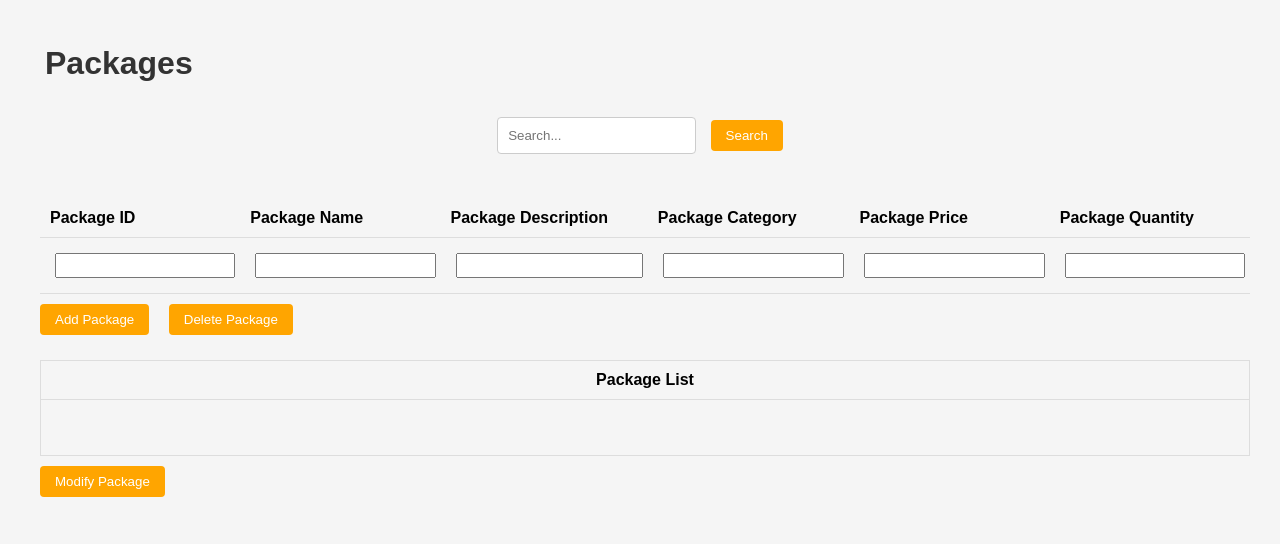
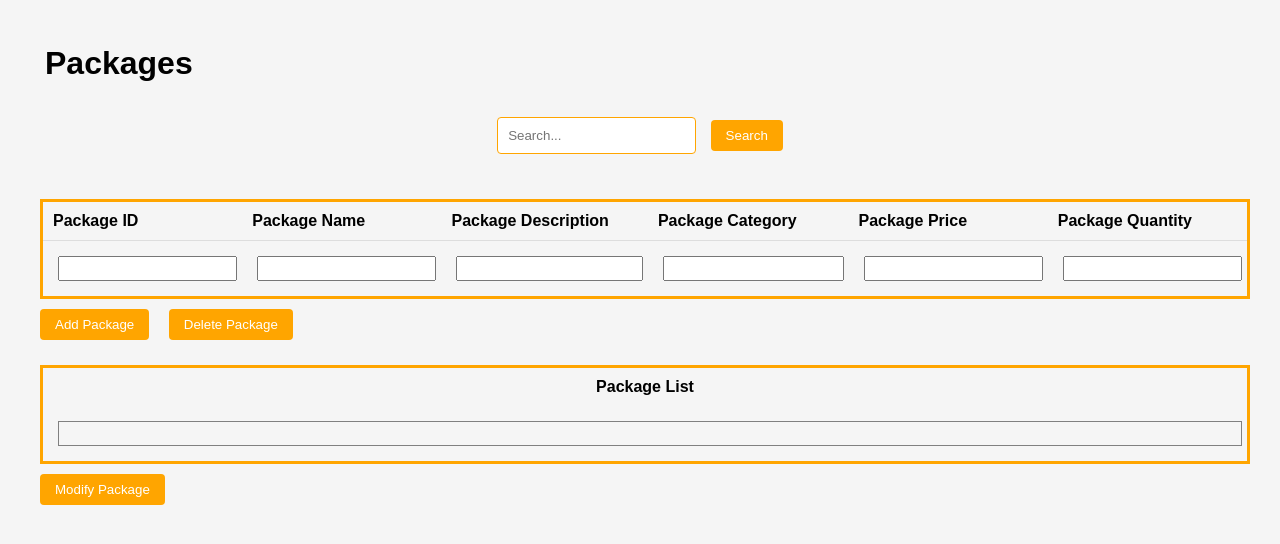
Before and after one commit to ViverIT1/WebBasedPOS, a PHP site: page /packages.html in a window 1280 px wide. Shown: the top 544 px of the page. Run offline with PHP 8.4, Linux system fonts and the light colour scheme.

Commit message:
packages final design

```diff
--- a/packages.css
+++ b/packages.css
@@ -18,7 +18,7 @@ body {
 .header {
     text-align: left;
     margin-bottom: 20px;
-    color: #333;
+    color: black;
 }
 
 /* Form styles */
@@ -30,7 +30,7 @@ form {
 input[type="search"] {
 
     padding: 10px;
-    border: 1px solid #ccc;
+    border: 1px solid orange;
     border-radius: 4px;
 }
 
@@ -46,6 +46,7 @@ button[type="submit"] {
 /* Table styles */
 .content-table {
     width: 100%;
+    border: 3px solid orange;
     border-collapse: collapse;
 }
 
@@ -78,6 +79,7 @@ button[type="submit"] {
 .output-box {
     width: 100%;
     margin-top: 20px;
+    border: 3px solid orange;
     border-collapse: collapse;
 }
 
@@ -85,13 +87,12 @@ button[type="submit"] {
 .output-box td {
     padding: 10px;
     text-align: center;
-    border: 1px solid #ddd;
 }
 
 /* Readonly input styles */
 input[readonly] {
     background-color: #f5f5f5;
-    border: none;
+    border: 1px solid grey;
 }
 
 table td input[type="text"] {
```
